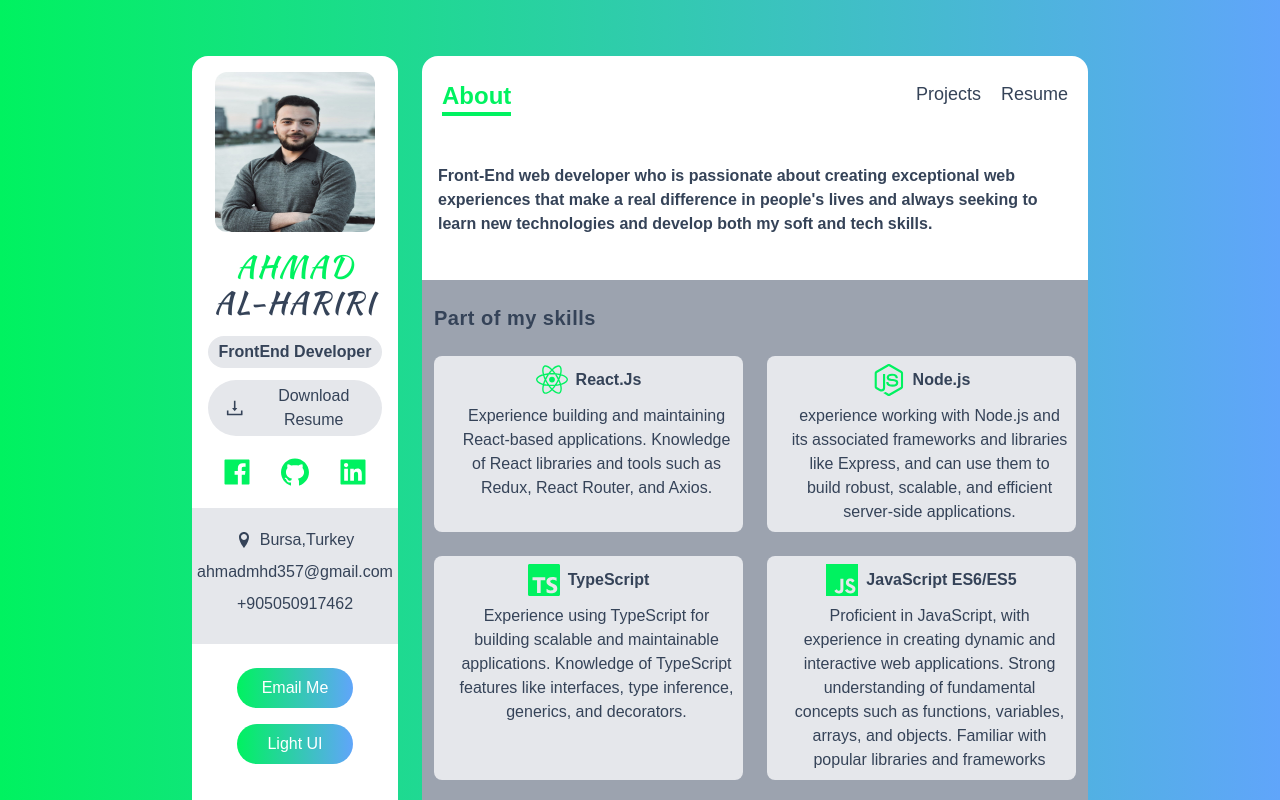
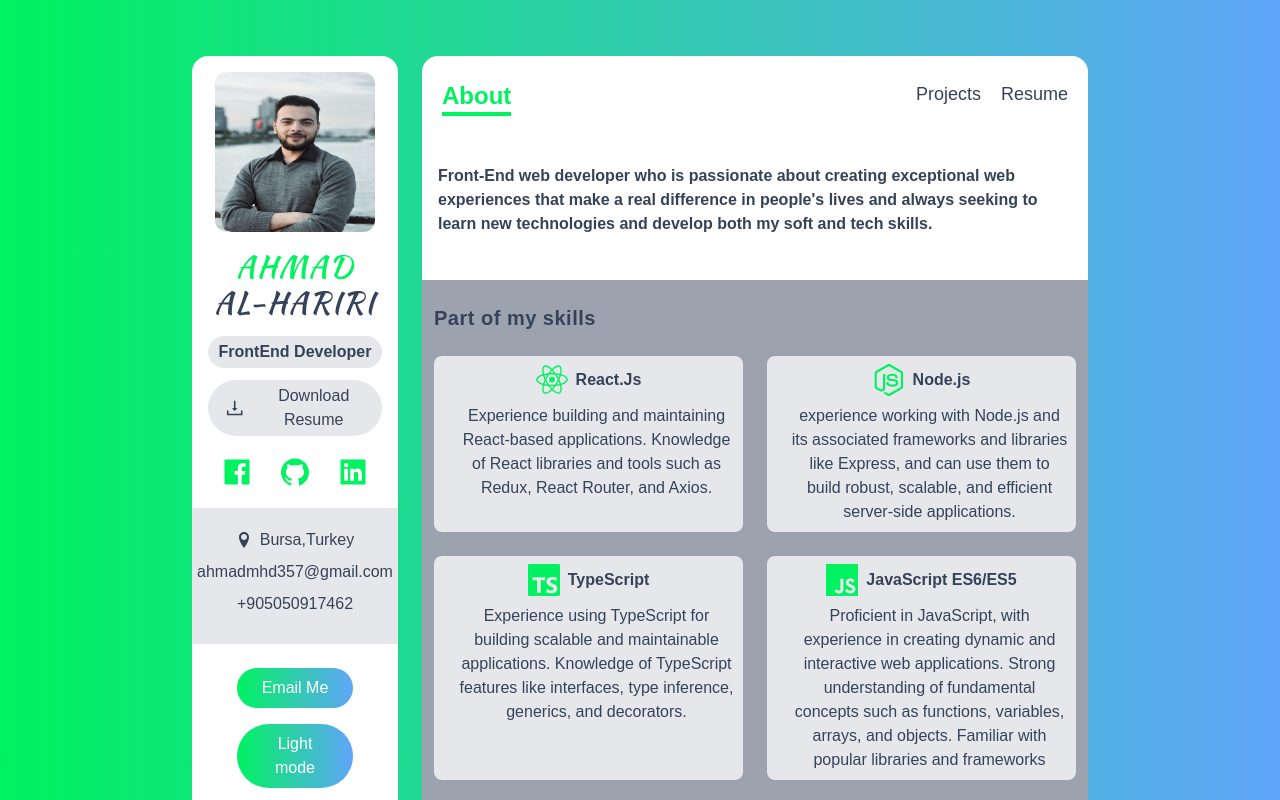
Before and after one commit to ahmadmhd357/protofile, a Next.js app: page / in a window 1280 px wide. Shown: the top 800 px of the page. Built offline with nearby package versions, Linux system fonts and the light colour scheme.

Commit message:
Update Sidebar.tsx

```diff
--- a/components/Sidebar.tsx
+++ b/components/Sidebar.tsx
@@ -68,7 +68,7 @@ function sidebar() {
         onClick={changeTheme}
         className="w-8/12 hover:scale-110 ease-in duration-500 px-5 py-2 my-2 text-white rounded-full bg-gradient-to-r from-green to-blue-400"
       >
-        Light UI
+        {theme == "light"?"Dark mode":"Light mode" }
       </button>
     </div>
   );
```
